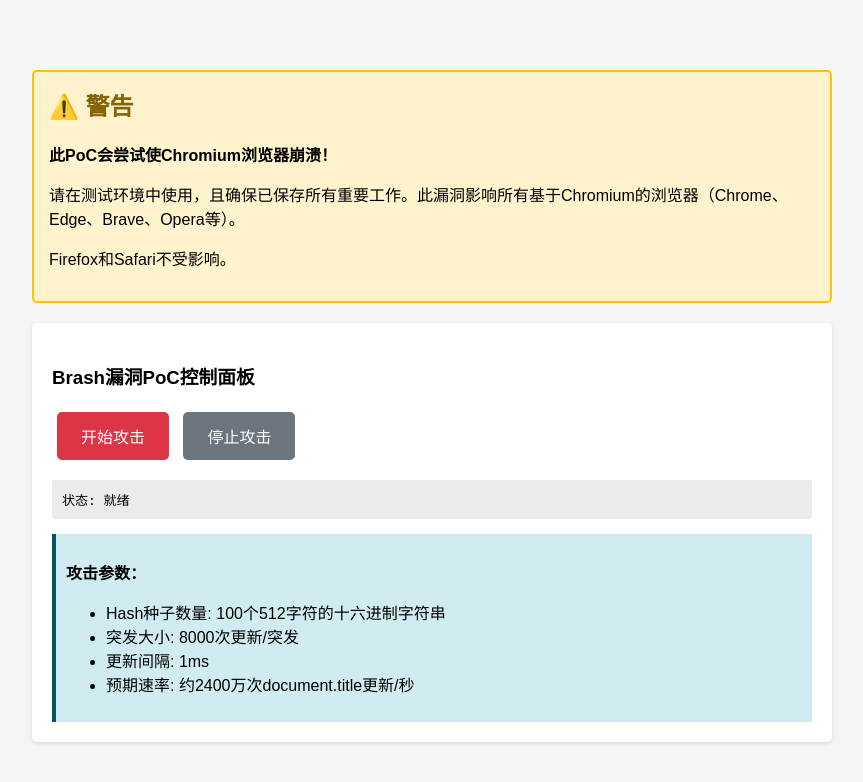
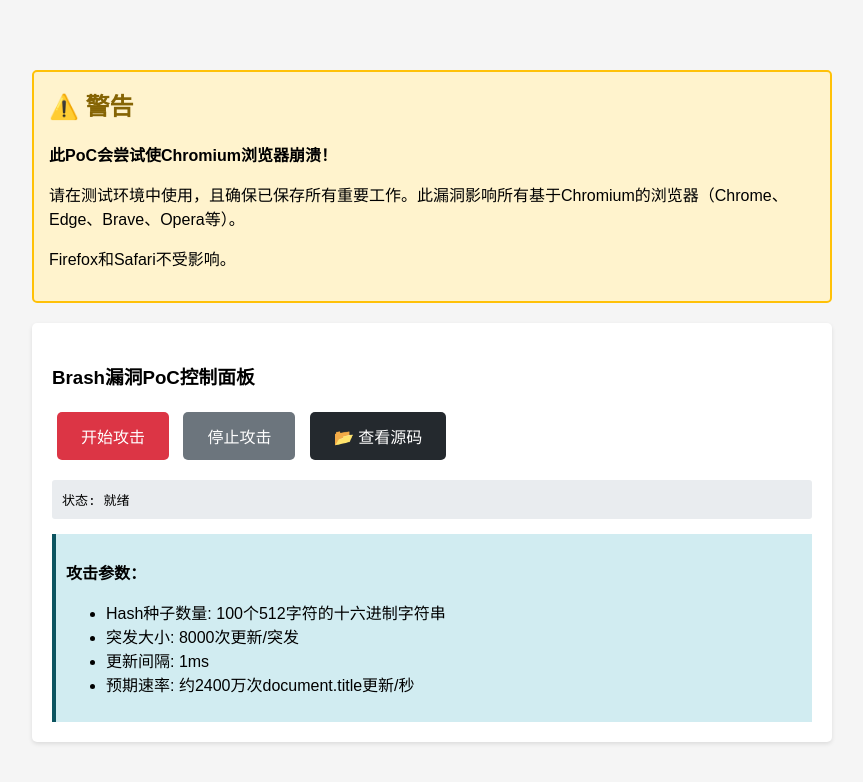
Before and after one commit to Firebasky/Chromium_Brash, a plain HTML site: page index.html in a window 1280 px wide. Shown: the whole page, without its empty margins (208-1071 px from the left). Drawn offline with Linux system fonts and the light colour scheme.

Commit message:
Add GitHub button to view source code and enhance button styles in index.html

```diff
--- a/index.html
+++ b/index.html
@@ -47,6 +47,19 @@
             background-color: #6c757d;
             cursor: not-allowed;
         }
+        .btn-github {
+            background-color: #24292e;
+            color: white;
+        }
+        .btn-github:hover {
+            background-color: #171a1d;
+        }
+        .btn-github::before {
+            content: "📂 ";
+        }
+        a {
+            text-decoration: none;
+        }
         .status {
             margin-top: 15px;
             padding: 10px;
@@ -74,6 +87,9 @@
         <h3>Brash漏洞PoC控制面板</h3>
         <button id="startBtn" onclick="startAttack()">开始攻击</button>
         <button id="stopBtn" onclick="stopAttack()" disabled>停止攻击</button>
+        <a href="https://github.com/ygcaicn/Brash" target="_blank" rel="noopener noreferrer">
+            <button class="btn-github">查看源码</button>
+        </a>
 
         <div class="status" id="status">
             状态: 就绪
```
